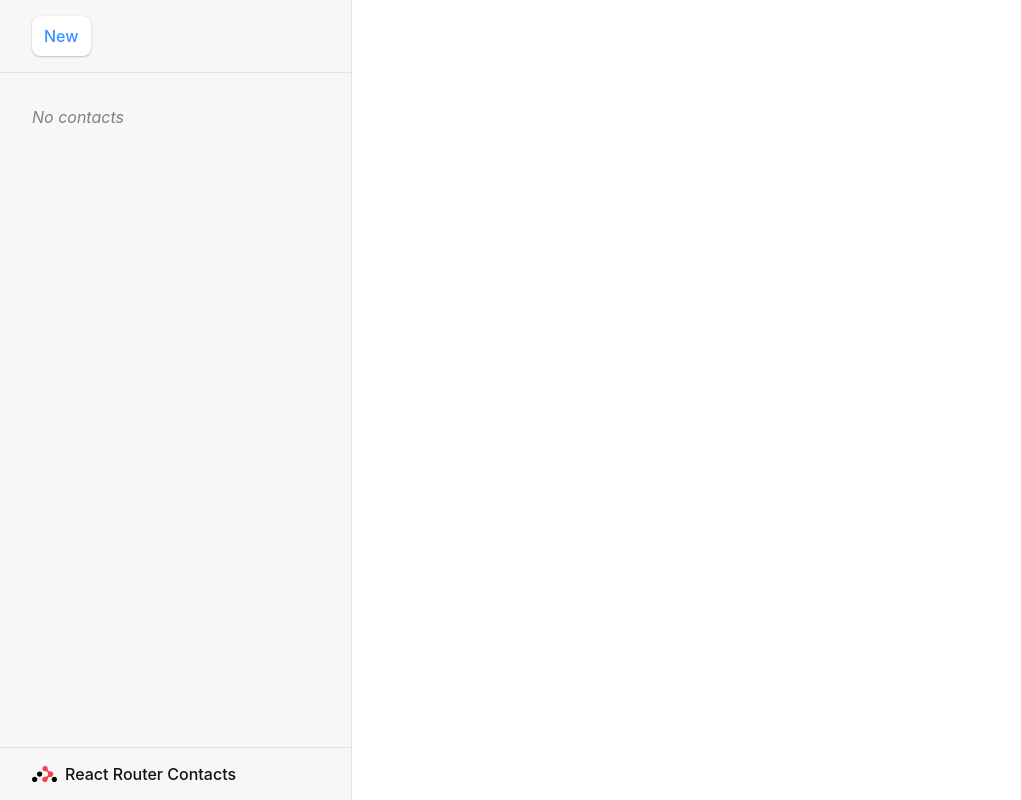
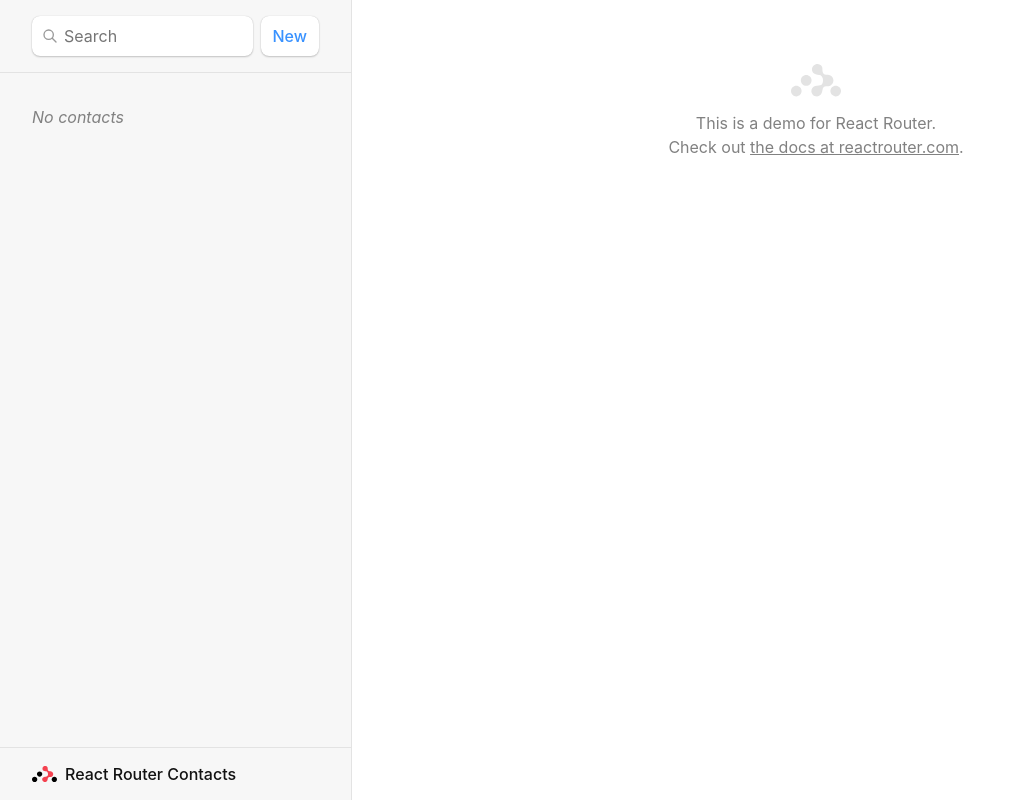
Before and after one commit to HarleyMorales/React-Router, a React (Vite) app: page / in a window 1280 px wide. Shown: the whole page, without its empty margins (0-1021 px from the left). Built offline with nearby package versions, Linux system fonts and the light colour scheme.

Commit message:
More moving around files and fixing bugs

```diff
--- a/src/error-page.jsx
+++ /dev/null
@@ -1,10 +0,0 @@
-import * as React from "react";
-
-export default function ErrorPage() {
-  return (
-    <div>
-      <h1>Oops!</h1>
-      <p>Sorry, an unexpected error has occurred.</p>
-    </div>
-  );
-}
--- a/src/main.jsx
+++ b/src/main.jsx
@@ -3,9 +3,11 @@
 import { createBrowserRouter, RouterProvider } from "react-router-dom";
 import "./index.css";
 import Root, { loader as rootLoader, action as rootAction } from "./routes/root";
-import ErrorPage from "./error-page";
+import ErrorPage from "./routes/error-page";
 import Contact, { loader as contactLoader } from "./routes/contact";
-import EditContact, { loader as editLoader, action as editAction } from "./routes/edit";
+import EditContact, { action as editAction } from "./routes/edit";
+import { action as destroyAction } from "./routes/destroy";
+import Index from "./routes/index";
 
 const router = createBrowserRouter([
   {
@@ -15,6 +17,7 @@
     loader: rootLoader,
     action: rootAction,
     children: [
+      { index: true, element: <Index /> },
       {
         path: "contacts/:contactId",
         element: <Contact />,
@@ -23,8 +26,13 @@
       {
         path: "contacts/:contactId/edit",
         element: <EditContact />,
-        loader: editLoader,
+        loader: contactLoader,
         action: editAction,
+      },
+      {
+        path: "contacts/:contactId/destroy",
+        action: destroyAction,
+        errorElement: <div>Oops! There was an error.</div>,
       },
     ],
   },
--- a/src/routes/contact.jsx
+++ b/src/routes/contact.jsx
@@ -1,6 +1,6 @@
 import * as React from 'react';
-import { Form, useLoaderData, useNavigate } from 'react-router-dom';
-import { getContact, deleteContact } from '../contacts';
+import { useLoaderData, Form } from 'react-router-dom';
+import { getContact } from '../contacts';
 
 export async function loader({ params }) {
   const contact = await getContact(params.contactId);
@@ -15,12 +15,6 @@
 
 export default function Contact() {
   const contact = useLoaderData();
-  const navigate = useNavigate();
-
-  const handleDelete = async () => {
-    await deleteContact(contact.id);
-    navigate('/');
-  };
 
   return (
     <div id="contact">
@@ -28,15 +22,22 @@
         <img src={contact.avatar} alt={`${contact.first} ${contact.last}`} />
         <div>
           <h2>{contact.first} {contact.last}</h2>
-          <p>{contact.twitter}</p>
+          <p>@{contact.twitter}</p>
           <p>{contact.notes}</p>
           <p>Phone: {contact.phone}</p>
           <p>Email: {contact.email}</p>
         </div>
       </div>
-      <Form method="post">
-        <button type="submit" formAction={`/contacts/${contact.id}/edit`}>Edit</button>
-        <button type="button" onClick={handleDelete}>Delete</button>
+      <Form
+        method="post"
+        action="destroy"
+        onSubmit={(event) => {
+          if (!confirm("Please confirm you want to delete this record.")) {
+            event.preventDefault();
+          }
+        }}
+      >
+        <button type="submit">Delete</button>
       </Form>
     </div>
   );
--- /dev/null
+++ b/src/routes/destroy.jsx
@@ -0,0 +1,7 @@
+import { redirect } from "react-router-dom";
+import { deleteContact } from "../contacts";
+
+export async function action({ params }) {
+  await deleteContact(params.contactId);
+  return redirect("/");
+}
--- a/src/routes/edit.jsx
+++ b/src/routes/edit.jsx
@@ -1,5 +1,5 @@
 import * as React from 'react';
-import { Form, useLoaderData, redirect } from 'react-router-dom';
+import { Form, useLoaderData, redirect, useNavigate } from 'react-router-dom';
 import { getContact, updateContact } from '../contacts';
 
 export async function loader({ params }) {
@@ -22,6 +22,7 @@
 
 export default function EditContact() {
   const contact = useLoaderData();
+  const navigate = useNavigate();
 
   return (
     <Form method="post" id="contact-form">
@@ -71,7 +72,14 @@
       </label>
       <p>
         <button type="submit">Save</button>
-        <button type="button" onClick={() => window.history.back()}>Cancel</button>
+        <button
+          type="button"
+          onClick={() => {
+            navigate(-1);
+          }}
+        >
+          Cancel
+        </button>
       </p>
     </Form>
   );
--- /dev/null
+++ b/src/routes/error-page.jsx
@@ -0,0 +1,17 @@
+import * as React from "react";
+import { useRouteError } from "react-router-dom";
+
+export default function ErrorPage() {
+  const error = useRouteError();
+  console.error(error);
+
+  return (
+    <div id="error-page">
+      <h1>Oops!</h1>
+      <p>Sorry, an unexpected error has occurred.</p>
+      <p>
+        <i>{error.statusText || error.message}</i>
+      </p>
+    </div>
+  );
+}
--- /dev/null
+++ b/src/routes/index.jsx
@@ -0,0 +1,13 @@
+export default function Index() {
+    return (
+      <p id="zero-state">
+        This is a demo for React Router.
+        <br />
+        Check out{" "}
+        <a href="https://reactrouter.com">
+          the docs at reactrouter.com
+        </a>
+        .
+      </p>
+    );
+  }
--- a/src/routes/root.jsx
+++ b/src/routes/root.jsx
@@ -4,13 +4,18 @@
   useLoaderData,
   Form,
   redirect,
+  useNavigation,
+  useSubmit,
 } from "react-router-dom";
 import { getContacts, createContact } from "../contacts";
+import { useEffect } from "react";
 
 // Loader to fetch contacts
-export async function loader() {
-  const contacts = await getContacts();
-  return { contacts };
+export async function loader({ request }) {
+  const url = new URL(request.url);
+  const q = url.searchParams.get("q");
+  const contacts = await getContacts(q);
+  return { contacts, q };
 }
 
 // Action to create a new contact
@@ -20,12 +25,43 @@
 }
 
 export default function Root() {
-  const { contacts } = useLoaderData();
+  const { contacts, q } = useLoaderData();
+  const navigation = useNavigation();
+  const submit = useSubmit();
+
+  const searching =
+    navigation.location &&
+    new URLSearchParams(navigation.location.search).has("q");
+
+  useEffect(() => {
+    document.getElementById("q").value = q;
+  }, [q]);
+
   return (
     <>
       <div id="sidebar">
         <h1>React Router Contacts</h1>
         <div>
+          <Form id="search-form" role="search">
+            <input
+              id="q"
+              aria-label="Search contacts"
+              placeholder="Search"
+              type="search"
+              name="q"
+              defaultValue={q}
+              onChange={(event) => {
+                submit(event.currentTarget.form);
+              }}
+              className={searching ? "loading" : ""}
+            />
+            <div
+              id="search-spinner"
+              aria-hidden
+              hidden={!searching}
+            />
+            <div className="sr-only" aria-live="polite"></div>
+          </Form>
           <Form method="post">
             <button type="submit">New</button>
           </Form>
@@ -60,7 +96,7 @@
           )}
         </nav>
       </div>
-      <div id="detail">
+      <div id="detail" className={navigation.state === "loading" ? "loading" : ""}>
         <Outlet />
       </div>
     </>
```
Also changed, not shown: src/contacts.js (line endings or trailing spaces), src/index.css (line endings or trailing spaces).
